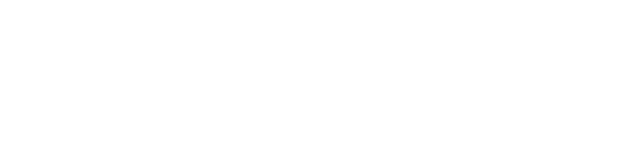
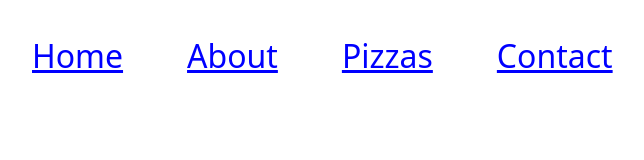
Before and after one commit to irunguliz/pizza, a plain HTML site: page index.html in a window 1280 px wide. Shown: the whole page, without its empty margins (64-708 px from the left). Drawn offline with nearby package versions, Linux system fonts and the light colour scheme.

Commit message:
style.css

```diff
--- a/index.html
+++ b/index.html
@@ -5,10 +5,22 @@
     <meta http-equiv="X-UA-Compatible" content="IE=edge">
     <meta name="viewport" content="width=device-width, initial-scale=1.0">
     <title>Document</title>
+    <link href="https://cdn.jsdelivr.net/npm/bootstrap@5.0.2/dist/css/bootstrap.min.css" rel="stylesheet" integrity="sha384-EVSTQN3/azprG1Anm3QDgpJLIm9Nao0Yz1ztcQTwFspd3yD65VohhpuuCOmLASjC" crossorigin="anonymous">
     <link rel="stylesheet" href="style.css">
 
 </head>
 <body>
+    <!-- header section -->
+    <header id="header">
+        <nav>
+            <ul>
+                <li><a href="#home">Home</a> </li>
+                <li><a href="#about">About</a> </li>
+                <li><a href="#pizzas">Pizzas</a> </li>
+                <li><a href="#contact">Contact</a> </li>
+            </ul>
+        </nav>
+    </header>
     <script src="script/jquery-3.6.0.js"></script>
     <script src="script/script.js"></script>
 </body>
--- a/style.css
+++ b/style.css
@@ -0,0 +1,30 @@
+body{
+    overflow-x: hidden;
+}
+
+#header{
+    width: 100%;
+    position: fixed;
+    top: 0; left: 0;
+    display: flex;
+    align-items: center;
+    justify-content: space-between;
+    padding: 2rem 4rem;
+    z-index: 1000;
+}
+
+ul{
+    display: flex;
+    align-items: center;
+    justify-content: space-around;
+    list-style: none;
+}
+
+li{
+    margin-right: 4rem;
+}
+
+a{
+    color: blue;
+    font-size: 2rem;
+}
```
